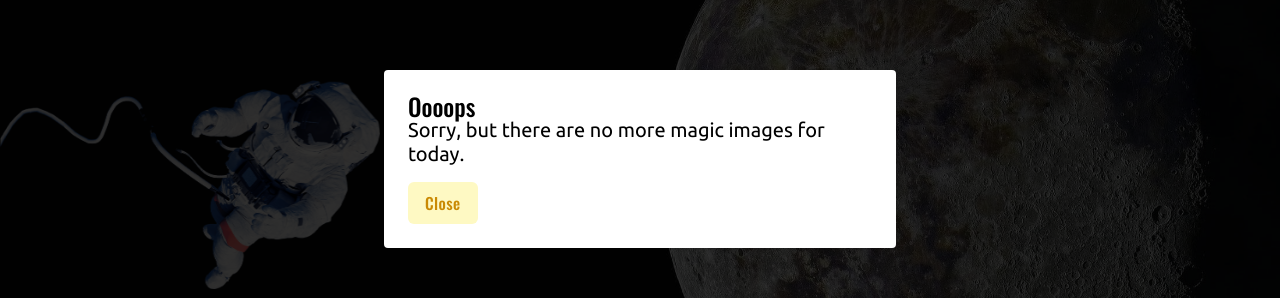
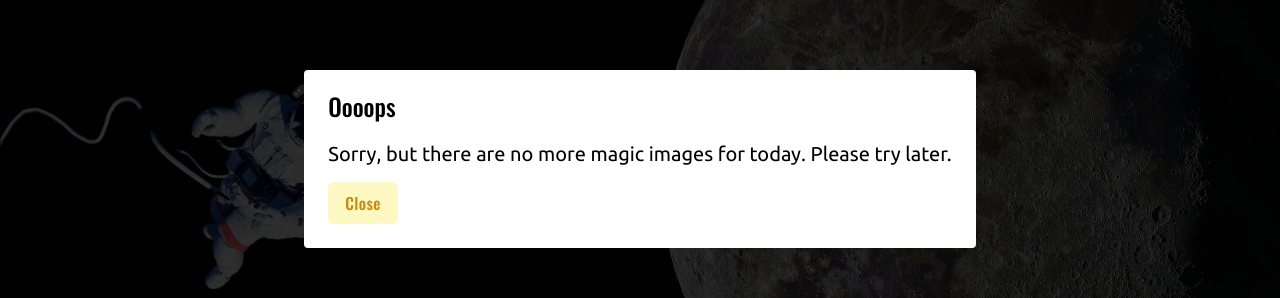
Before and after one commit to DenysKors/AboveTheSky_PetProject, a React (Vite) app: page / in a window 1280 px wide. Both pictures are taken after a click on the button "GET MAGIC IMAGE". Shown: the part 241-539 px from the top of the page. Built offline with nearby package versions, Linux system fonts and the light colour scheme; no server answers.

Commit message:
Modal img/video content

```diff
--- a/src/components/ImageModal.jsx
+++ b/src/components/ImageModal.jsx
@@ -13,7 +13,7 @@ function ImageModal({ isOpen, setIsOpen, imgData }) {
       {/* Full-screen container to center the panel */}
       <div className="fixed inset-0 flex w-screen items-center justify-center p-4">
         {/* The actual dialog panel  */}
-        <Dialog.Panel className="p-6 mx-auto max-w-lg rounded bg-white">
+        <Dialog.Panel className="p-6 mx-auto max-w-3xl rounded bg-white">
           {imgData ? (
             <Dialog.Title className="font-main text-base md:text-lg lg:text-xl text-balance">
               {imgData?.title}
@@ -23,16 +23,30 @@ function ImageModal({ isOpen, setIsOpen, imgData }) {
               Oooops
             </h3>
           )}
-          {/* <img src={imgData?.url} alt={imgData.title} /> */}
+          <div className="mt-2 flex justify-center items-center">
+            {imgData?.media_type === "image" && (
+              <img src={imgData?.url} alt={imgData?.title} />
+            )}
+            {imgData?.media_type === "video" && (
+              <iframe
+                src={imgData?.url}
+                allow="gyroscope"
+                allowfullscreen
+              ></iframe>
+            )}
+          </div>
+          <div className="mt-2 max-h-20 lg:max-h-28 overflow-y-auto">
             {imgData ? (
-            <p className="mt-2 text-xs font-text md:text-base lg:text-lg indent-2">
+              <p className="text-xs font-text md:text-base lg:text-lg indent-2">
                 {imgData?.explanation}
               </p>
             ) : (
-            <p className="text-xs font-text md:text-base lg:text-lg">
-              Sorry, but there are no more magic images for today.
+              <p className="mt-2 text-xs font-text md:text-base lg:text-lg">
+                Sorry, but there are no more magic images for today. Please try
+                later.
               </p>
             )}
+          </div>
           {imgData?.copyright && (
             <p className="mt-4 text-xs font-text md:text-base lg:text-lg">{`Copyright: ${imgData?.copyright}`}</p>
           )}
--- a/src/components/Navigation.jsx
+++ b/src/components/Navigation.jsx
@@ -163,7 +163,7 @@ function Navigation() {
                 <button
                   type="button"
                   className="-mx-3 block rounded-lg px-3 py-2 font-main text-base tracking-wide uppercase  text-gray-900 hover:bg-gray-200"
-                  onClick={() => alert("Coming soon")}
+                  onClick={handleModalOpen}
                 >
                   Get magic image
                 </button>
```
Lines whose indentation alone changed are shown as unchanged.
